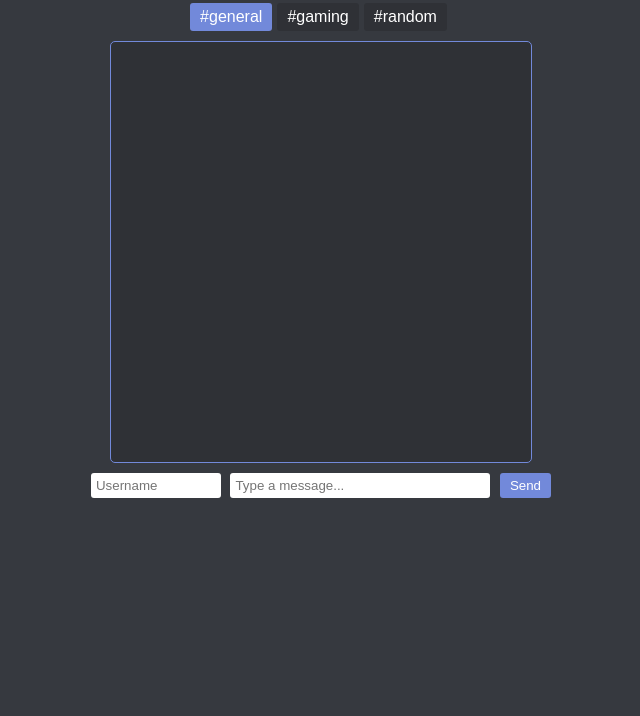
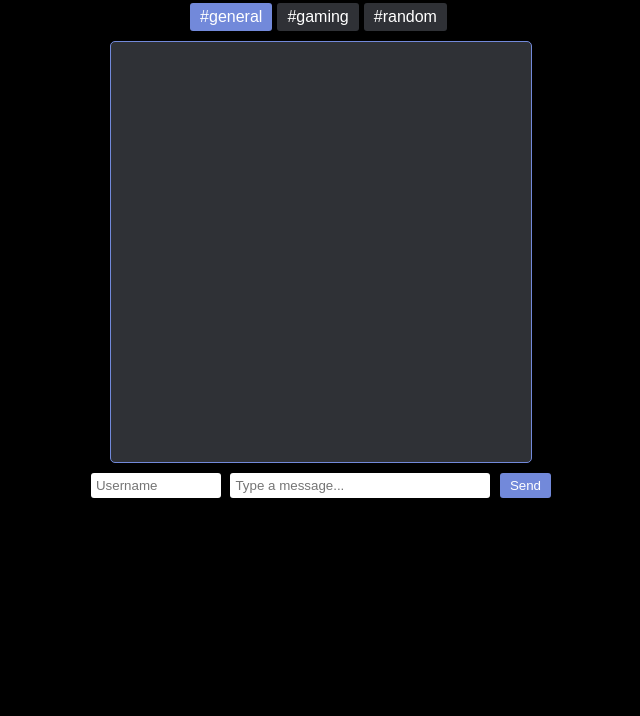
Before and after one commit to rikushadow/rikumiku0, a website: page client/index.html in a window 1280 px wide. Shown: the part 84-800 px from the top of the page, without its empty margins (319-959 px from the left). Drawn offline with nearby package versions, Linux system fonts and the light colour scheme; no server answers.

Commit message:
Update index.html

```diff
--- a/client/index.html
+++ b/client/index.html
@@ -2,11 +2,11 @@
 <html lang="en">
 <head>
   <meta charset="UTF-8">
-  <title>Discord Chat Clone</title>
+  <title>brick chat</title>
   <style>
     body {
       font-family: Arial, sans-serif;
-      background-color: #36393f;
+      background-color: #000000;
       color: white;
       display: flex;
       flex-direction: column;
```
